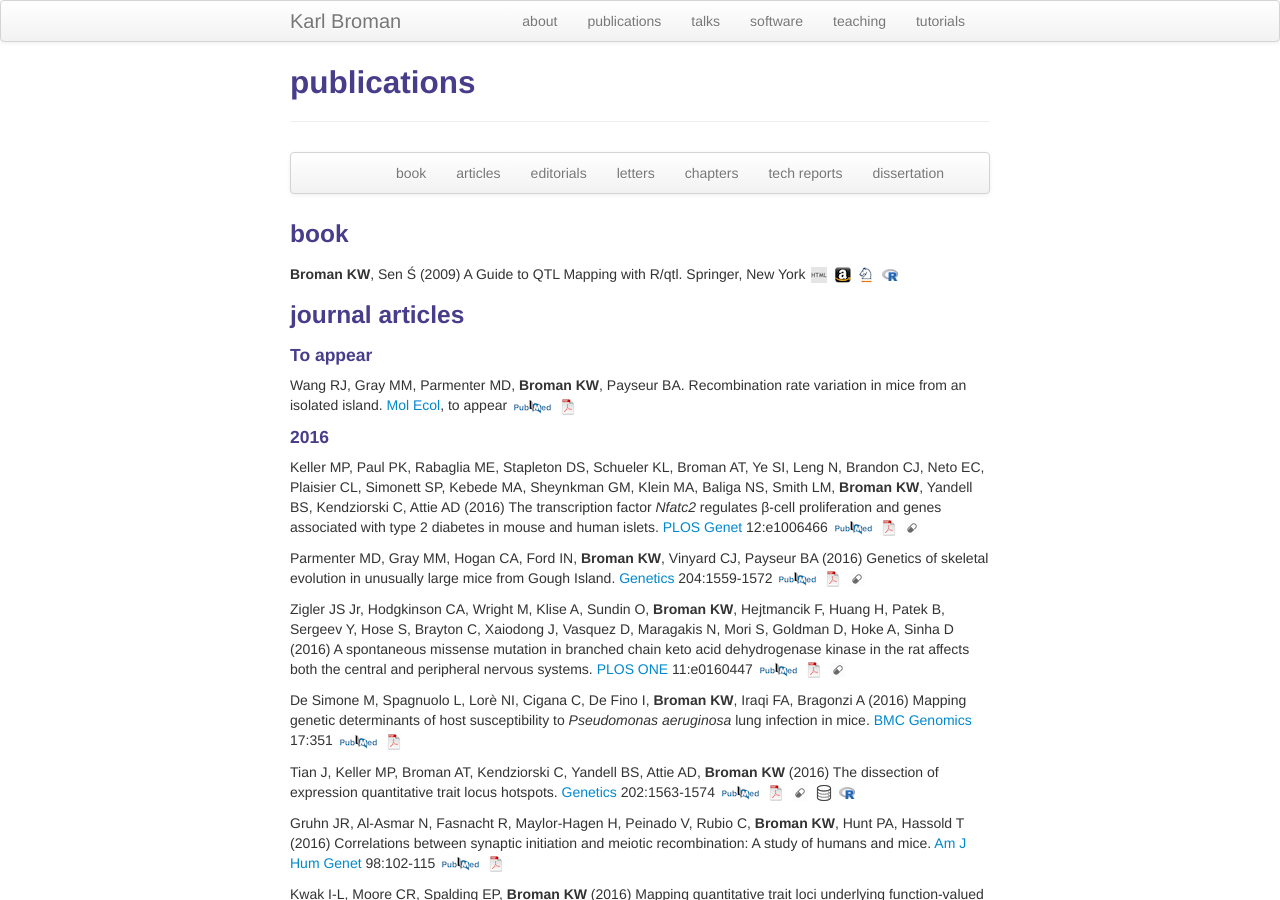
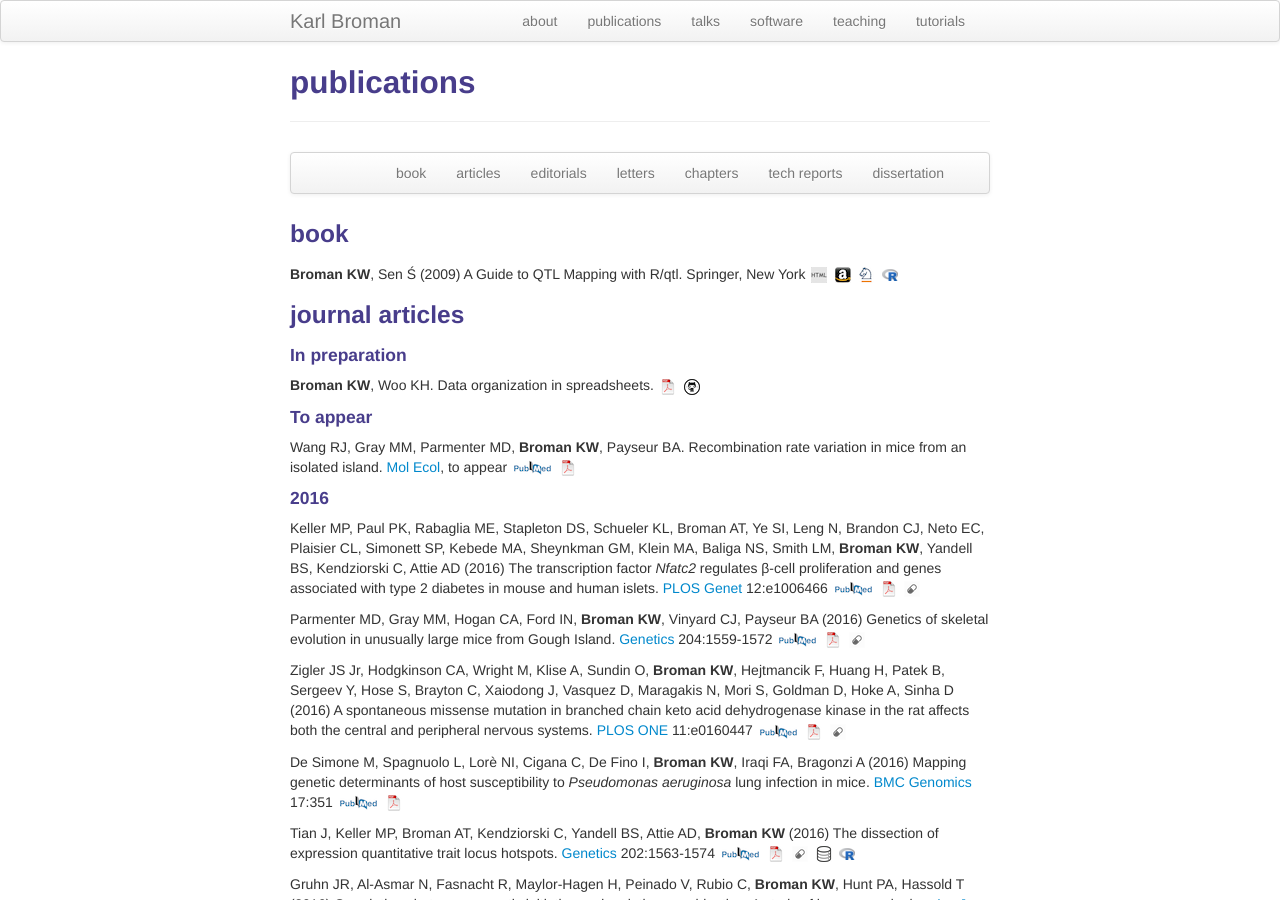
Before and after one commit to kbroman/kbroman.github.io, a Jekyll site: the page built from pages/pubs.md, in a window 1280 px wide and 900 px high. Built offline with Jekyll 4.4.1, drawn with Linux system fonts in a browser that asks for light colours.

Commit message:
pages/pubs: Add in-prep paper on data org in spreadsheets

```diff
--- a/pages/pubs.md
+++ b/pages/pubs.md
@@ -28,6 +28,12 @@ description: Karl Broman's publications
 [![R/qtl](icons16/R-icon.png)](http://www.rqtl.org)
 
 ### <a name="articles"></a>journal articles
+
+#### In preparation
+
+**Broman KW**, Woo KH. Data organization in spreadsheets.
+[![pdf](icons16/pdf-icon.png)](https://github.com/kbroman/Paper_DataOrg/blob/master/manuscript.pdf)
+[![GitHub](icons16/github-icon.png)](https://github.com/kbroman/Paper_DataOrg)
 
 #### To appear
 
```
